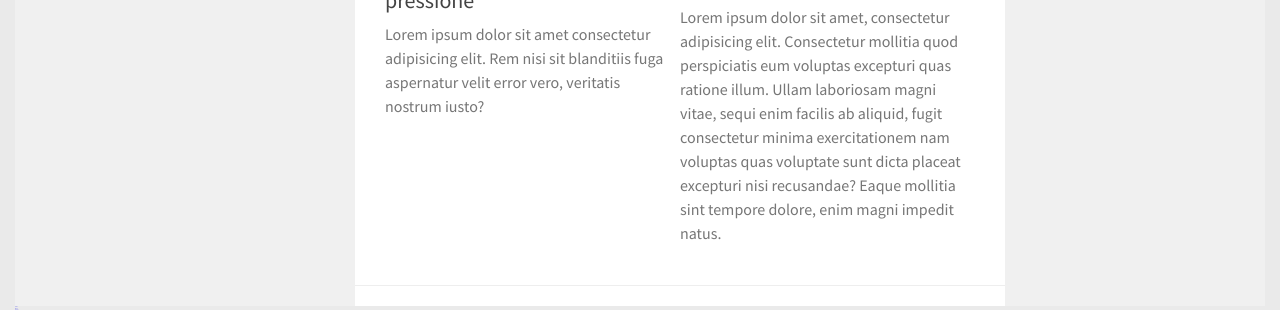
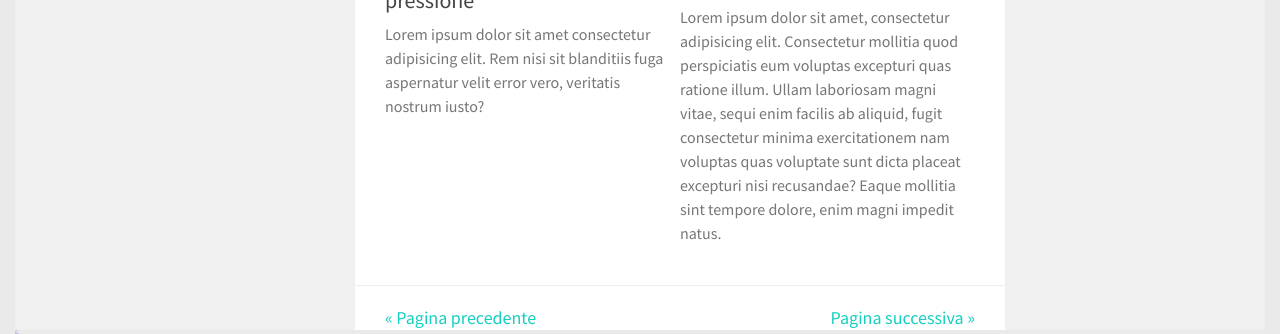
Before and after one commit to analebyodkina/iMagnifizi, a plain HTML site: page index.html in a window 1280 px wide. Shown: the part 1239-1573 px from the top of the page. Before the commit the page ends 1549 px from the top, so only its background shows below. Drawn offline with nearby package versions, Linux system fonts and the light colour scheme.

Commit message:
added pagination

```diff
--- a/index.html
+++ b/index.html
@@ -108,8 +108,7 @@
 						</h2>
 					</header>
 
-
-
+					<section>
 						<div class="main__items">
 							<div class="main__row">
 								<div class="main__item">
@@ -214,6 +213,12 @@
 
 
 						</div>
+						<nav class="pagination main__pagination">
+							<div class="pagination__prev"><a href="##"><span>&#171;</span> Pagina precedente</a></div>
+							<div class="pagination__next"><a href="##">Pagina successiva <span>&#187;</span></a></div>
+						</nav>
+					</section>
+
 				</main>
 
 				<aside class="sidebar _right">
--- a/scss/blocks/_main-section.scss
+++ b/scss/blocks/_main-section.scss
@@ -40,7 +40,7 @@
     margin-bottom: 16rem;
     cursor: pointer;
     img {
-        transition: .5s all ease;
+      transition: 0.5s all ease;
     }
     &:hover {
       img {
@@ -50,7 +50,7 @@
         background-color: $white;
       }
       .main__star i {
-        color: rgba(0, 0, 0, 0.7);;
+        color: rgba(0, 0, 0, 0.7);
       }
     }
   }
@@ -70,7 +70,7 @@
     display: flex;
     align-items: center;
     justify-content: center;
-    transition: .5s all ease;
+    transition: 0.5s all ease;
     i {
       font-size: 16rem;
       color: $white;
@@ -110,18 +110,24 @@
   &__desc {
     @include text($ff, 16rem, 24rem, 400, $color-text);
   }
-  .item {
-    &:hover {
-      .main__image img {
-        filter: brightness(170%);
+  &__pagination {
+    @include flex-between;
+    padding: 0 30rem;
+    span {
+        color: $color-primary;
+        transition: $transition;
       }
-      .main__title a {
-        color: $color-primary;
+    a {
+      @include text($ff, 18rem, 24rem, 400, $color-primary);
+      transition: $transition;
+      &:hover,
+      &:active {
+        color: $color-titles;
+        span {
+          color: $color-titles;
+        }
       }
     }
+
   }
 }
-.fa-solid {
-}
-.fa-star {
-}
```
Also changed, not shown: css/style.css. Lines whose indentation alone changed are shown as unchanged.
